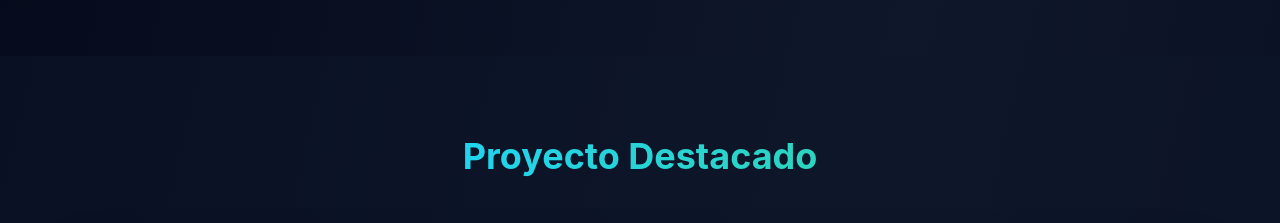
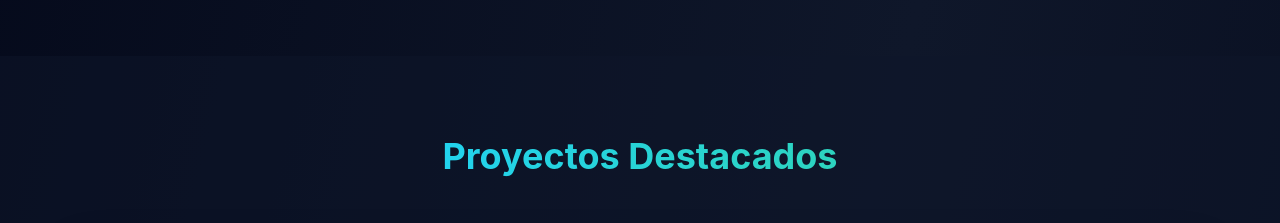
Before and after one commit to IkerMunozz/Portfolio_IkerMu-oz, a React (Create React App) app: page / in a window 1280 px wide. Shown: the part 1520-1743 px from the top of the page. Built offline with nearby package versions, Linux system fonts and the light colour scheme.

Commit message:
Cambios en el portfolio

```diff
--- a/src/components/Portfolio.jsx
+++ b/src/components/Portfolio.jsx
@@ -162,7 +162,7 @@ export default function Portfolio() {
         <div className="max-w-6xl mx-auto">
           <h2 className="text-4xl font-bold mb-12 text-center">
             <span className="bg-gradient-to-r from-cyan-400 to-teal-400 bg-clip-text text-transparent">
-              Proyecto Destacado
+              Proyectos Destacados
             </span>
           </h2>
 
```
